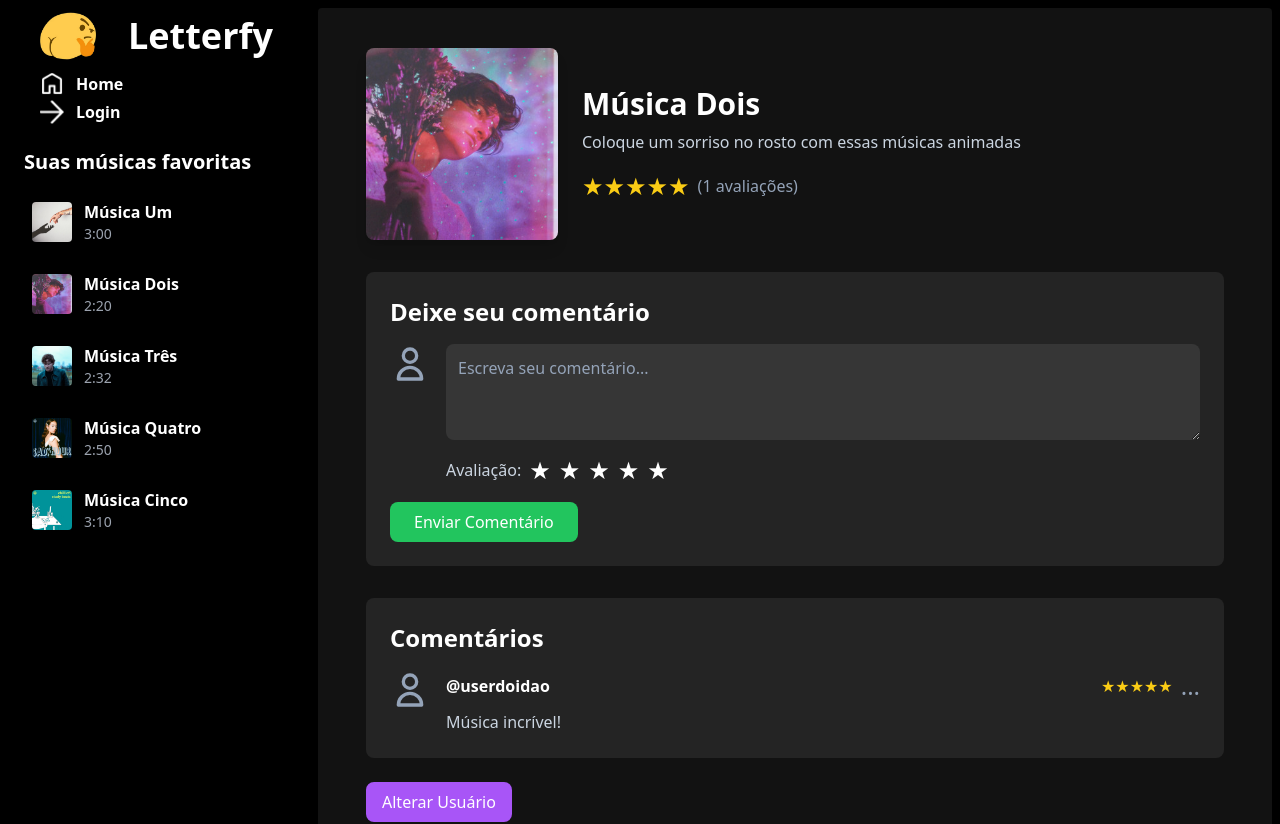
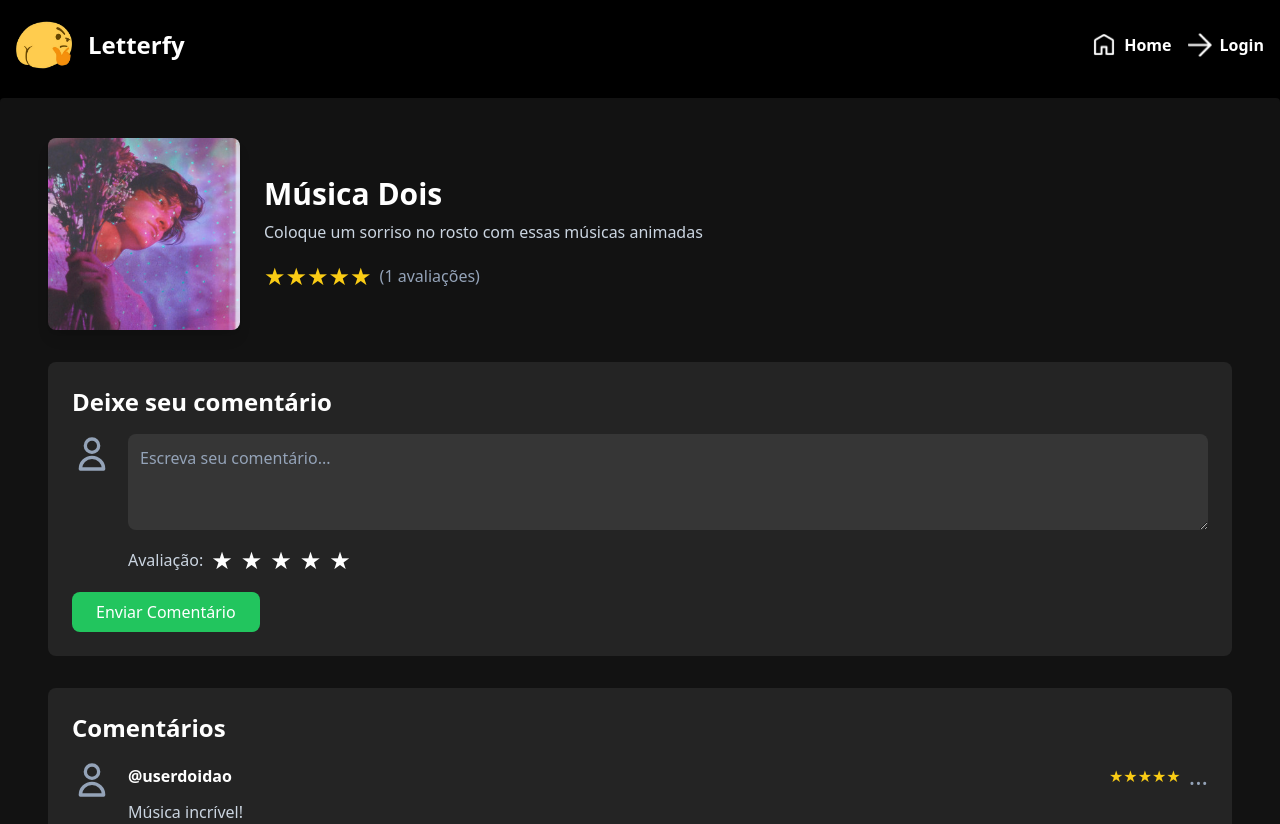
Before and after one commit to RuanPereiradev/letterfy-frontend, a React (Vite) app: page /song/1 in a window 1280 px wide. Shown: the top 824 px of the page. Built offline with nearby package versions, Linux system fonts and the light colour scheme.

Commit message:
modo carrossel

```diff
--- a/package.json
+++ b/package.json
@@ -12,10 +12,13 @@
   "dependencies": {
     "axios": "^1.8.3",
     "framer-motion": "^12.5.0",
+    "icons": "^1.0.0",
     "react": "^18.3.1",
     "react-dom": "^18.3.1",
     "react-icons": "^5.5.0",
-    "react-router-dom": "^7.1.1"
+    "react-router-dom": "^7.1.1",
+    "react-slick": "^0.30.3",
+    "slick-carousel": "^1.8.1"
   },
   "devDependencies": {
     "@eslint/js": "^9.17.0",
--- a/src/App.jsx
+++ b/src/App.jsx
@@ -5,6 +5,7 @@ import { useLocation } from "react-router-dom";
 import LoginSingup from "./components/LoginSingup";
 import Register from "./components/Register";
 import Footer from "./components/Footer";
+import { AuthProvider } from "./context/AuthContext"; // Importe o provedor do contexto
 
 const App = () => {
   const location = useLocation();
@@ -14,7 +15,12 @@ const App = () => {
     location.pathname === "/login" || location.pathname === "/register";
 
   return (
+    <AuthProvider>
+      {" "}
+      {/* Envolva sua aplicação com o AuthProvider */}
       <div className="flex flex-col min-h-screen bg-black">
+        <Sidebar />
+
         {isAuthPage ? (
           location.pathname === "/login" ? (
             <LoginSingup />
@@ -24,7 +30,6 @@ const App = () => {
         ) : (
           <div className="flex flex-col flex-grow">
             <div className="flex flex-grow">
-            <Sidebar />
               <Display />
             </div>
             {/* Footer agora está corretamente posicionado no final */}
@@ -32,6 +37,7 @@ const App = () => {
           </div>
         )}
       </div>
+    </AuthProvider>
   );
 };
 
--- a/src/components/AlbumList.jsx
+++ b/src/components/AlbumList.jsx
@@ -1,13 +1,30 @@
 import React from "react";
+import Slider from "react-slick";
+import "slick-carousel/slick/slick.css";
+import "slick-carousel/slick/slick-theme.css";
 
 const AlbumList = ({ albums }) => {
+  const sliderSettings = {
+    dots: false,
+    infinite: true,
+    speed: 500,
+    slidesToShow: 4,
+    slidesToScroll: 1,
+    responsive: [
+      { breakpoint: 1024, settings: { slidesToShow: 3 } },
+      { breakpoint: 768, settings: { slidesToShow: 2 } },
+      { breakpoint: 480, settings: { slidesToShow: 1 } },
+    ],
+  };
+
   return (
-    <div className="flex flex-wrap gap-8 justify-center p-4">
+    <div className="p-4">
       {albums && albums.length > 0 ? (
-        albums.map((album) => (
+        <Slider {...sliderSettings}>
+          {albums.map((album) => (
+            <div key={album.id} className="p-2">
               <div
-            key={album.id}
-            className="cursor-pointer w-[300px] p-6 rounded-lg shadow-lg bg-gray-900
+                className="cursor-pointer w-full p-4 rounded-lg shadow-lg bg-black-900
                 transform transition-transform duration-300 hover:scale-105 hover:shadow-2xl"
               >
                 <img
@@ -15,10 +32,14 @@ const AlbumList = ({ albums }) => {
                   alt={album.name}
                   className="w-full h-60 object-cover rounded-md"
                 />
-            <h2 className="text-xl font-semibold mt-3">{album.name}</h2>
-            <p className="text-gray-400">Lançamento: {album.release_date}</p>
+                <h2 className="text-xl font-semibold mt-3 text-center">{album.name}</h2>
+                <p className="text-gray-400 text-center">
+                  Lançamento: {album.release_date}
+                </p>
               </div>
-        ))
+            </div>
+          ))}
+        </Slider>
       ) : (
         <p className="text-white text-center">Nenhum álbum encontrado</p>
       )}
--- a/src/components/Display.jsx
+++ b/src/components/Display.jsx
@@ -29,9 +29,9 @@ const Display = () => {
   return (
     <div
       ref={displayRef}
-      className={`w-[100%] m-2 px-6 pt-4 rounded bg-[#121212] text-white overflow-auto ${
-        isAuthPage ? "w-[100%]" : "lg:w-[75%]"
-      } lg:ml-0`}
+      className={`w-full m-2 px-6 pt-4 rounded bg-[#121212] text-white overflow-auto ${
+        isAuthPage ? "w-full" : "lg:w-4/4" // Usando lg:w-3/4 para uma largura adequada no desktop
+      } mx-auto`} // Adiciona margem automática para centralizar
     >
       <Routes>
         <Route path="/" element={<DisplayHome />} />
--- a/src/components/DisplayHome.jsx
+++ b/src/components/DisplayHome.jsx
@@ -1,26 +1,23 @@
 import React, { useState, useEffect } from "react";
 import Navbar from "./Navbar";
 import AlbumList from "./AlbumList";
-import { assets } from "../assets/assets";
-import { motion } from "framer-motion"; // Importando a biblioteca para animações
-import Footer from "./Footer";
+import { motion } from "framer-motion";
+import Slider from "react-slick";
+import "slick-carousel/slick/slick.css";
+import "slick-carousel/slick/slick-theme.css";
+import { FiSearch } from "react-icons/fi"; // Ícone de pesquisa
 
 const DisplayHome = () => {
   const [albums, setAlbums] = useState([]);
+  const [topRatedAlbums, setTopRatedAlbums] = useState([]);
   const [isLoading, setIsLoading] = useState(true);
-  const [searchQuery, setSearchQuery] = useState(""); // Estado para a pesquisa
+  const [searchQuery, setSearchQuery] = useState("");
 
   useEffect(() => {
     fetch("http://localhost:8080/spotify/api/albumsReleases")
       .then((response) => response.json())
       .then((data) => {
-        console.log("Dados da API:", data);
-        if (Array.isArray(data)) {
-          setAlbums(data);
-        } else {
-          console.error("A estrutura da resposta não é um array.");
-          setAlbums([]);
-        }
+        setAlbums(Array.isArray(data) ? data : []);
         setIsLoading(false);
       })
       .catch((error) => {
@@ -30,36 +27,60 @@ const DisplayHome = () => {
       });
   }, []);
 
-  const handleSearch = (e) => {
-    setSearchQuery(e.target.value); // Atualiza o termo de pesquisa
-  };
+  useEffect(() => {
+    fetch("http://localhost:8080/spotify/api/topRatedAlbums")
+      .then((response) => response.json())
+      .then((data) => {
+        setTopRatedAlbums(Array.isArray(data) ? data : []);
+      })
+      .catch((error) => {
+        console.error("Erro ao obter álbuns mais votados:", error);
+        setTopRatedAlbums([]);
+      });
+  }, []);
+
+  const handleSearch = (e) => setSearchQuery(e.target.value);
 
   const filteredAlbums = albums.filter((album) =>
     album.name.toLowerCase().includes(searchQuery.toLowerCase())
   );
 
+  const sliderSettings = {
+    dots: false,
+    infinite: true,
+    speed: 500,
+    slidesToShow: 4,
+    slidesToScroll: 1,
+    responsive: [
+      { breakpoint: 1024, settings: { slidesToShow: 3 } },
+      { breakpoint: 768, settings: { slidesToShow: 2 } },
+      { breakpoint: 480, settings: { slidesToShow: 1 } },
+    ],
+  };
+
   return (
-    <>
+    <div className="min-h-screen flex flex-col">
       <Navbar />
 
-      {/* Barra de pesquisa com animação */}
+      {/* Barra de pesquisa */}
       <motion.div
-        className="search-bar flex items-center space-x-2 p-2 bg-black-700 rounded-lg shadow-md"
-        initial={{ opacity: 0, x: -100 }} // Inicializa a barra fora da tela (na esquerda)
-        animate={{ opacity: 1, x: 0 }} // Move para a posição original
-        transition={{ duration: 0.5, ease: "easeOut" }} // Duração de 0.5s e easing suave
+        className="search-bar flex items-center space-x-2 p-2 bg-gray-800 rounded-lg shadow-md w-full max-w-md mx-auto mt-4"
+        initial={{ opacity: 0, x: -100 }}
+        animate={{ opacity: 1, x: 0 }}
+        transition={{ duration: 0.5, ease: "easeOut" }}
       >
-        <img className="w-6" src={assets.search_icon} alt="Search icon" />
+        <FiSearch className="text-gray-900 text-xl" />
         <input
           type="text"
           placeholder="Pesquisar álbuns..."
           value={searchQuery}
           onChange={handleSearch}
-          className="border-none outline-none bg-transparent p-2 w-full rounded-full placeholder-gray-500 "
+          className="border-none outline-none bg-transparent p-2 w-full placeholder-gray-500 text-white"
         />
       </motion.div>
 
-      {/* Animação dos resultados da pesquisa */}
+      {/* Conteúdo da página */}
+      <div className="flex-1">
         {searchQuery ? (
           <motion.div
             className="search-results"
@@ -68,22 +89,14 @@ const DisplayHome = () => {
             transition={{ duration: 0.5 }}
           >
             <h1 className="my-5 font-bold text-2xl">Resultados da Pesquisa</h1>
-          <motion.div
-            className="flex overflow-x-auto space-x-4 p-4"
-            initial={{ x: -100, opacity: 0 }}
-            animate={{ x: 0, opacity: 1 }}
-            transition={{ duration: 0.5 }}
-          >
             {filteredAlbums.length > 0 ? (
               <AlbumList albums={filteredAlbums} />
             ) : (
               <p className="text-white text-center">Nenhum álbum encontrado.</p>
             )}
           </motion.div>
-        </motion.div>
         ) : (
           <motion.div
-          className="mb-4"
             initial={{ opacity: 0 }}
             animate={{ opacity: 1 }}
             transition={{ duration: 0.5 }}
@@ -96,7 +109,28 @@ const DisplayHome = () => {
             )}
           </motion.div>
         )}
-    </>
+      </div>
+
+      {/* Seção de Álbuns Mais Votados - Agora rola junto com a página */}
+      <div className="mt-10 p-5">
+        <h1 className="my-5 font-bold text-2xl">Álbuns Mais Votados</h1>
+        <Slider {...sliderSettings}>
+          {topRatedAlbums.map((album) => (
+            <div key={album.id} className="p-2">
+              <img
+                src={album.cover}
+                alt={album.name}
+                className="w-full rounded-lg shadow-lg"
+              />
+              <p className="text-center text-white mt-2 font-semibold">
+                {album.name}
+              </p>
+            </div>
+          ))}
+        </Slider>
+      </div>
+
+    </div>
   );
 };
 
--- a/src/components/Sidebar.jsx
+++ b/src/components/Sidebar.jsx
@@ -1,86 +1,57 @@
-import React, { useContext, useEffect, useState } from 'react';
-import { assets, favoriteSongs } from '../assets/assets';
-import { useNavigate } from 'react-router-dom';
-import { PlayerContext } from '../context/PlayerContext';
+import React, { useContext, useEffect, useState } from "react";
+import { assets, favoriteSongs } from "../assets/assets";
+import { useNavigate } from "react-router-dom";
+import { PlayerContext } from "../context/PlayerContext";
 import { useAuth } from "../context/AuthContext"; // Corrija a importação
 import { motion } from "framer-motion";
-import axios from 'axios';
+import axios from "axios";
 
 const Sidebar = () => {
   const navigate = useNavigate();
   const { playWithId } = useContext(PlayerContext);
-  const {user, logout} = useAuth
+  const { user, logout } = useAuth;
 
+return (
+  <header>
+    <div className="w-full h-[90px] p-4 flex items-center justify-between bg-black text-white">
+      {/* Cabeçalho e itens */}
+      <div className="flex items-center gap-2">
+        <img className="w-14" src={assets.sticker_1} alt="logo" />
+        <p className="font-bold text-2xl ml-2">Letterfy</p>
+      </div>
 
-  return (
-    <div className="w-[25%] h-full p-2 flex-col gap-2 text-white hidden lg:flex bg-black">
-      {/* Cabeçalho – Logo */}
-      <div className="h-[15%] flex flex-col justify-around">
+      <div className="flex items-center gap-4">
         <div
           onClick={() => navigate("/")}
-          className="flex items-center gap-3 pl-8 cursor-pointer"
-        >
-          <img className="w-14" src={assets.sticker_1} alt="logo" />
-          <p className="font-bold text-4xl ml-5">Letterfy</p>
-        </div>
-      </div>
-
-      {/* Navegação – Home e Search */}
-      <div className="h-[15%] flex flex-col justify-around">
-        <div
-          onClick={() => navigate("/")}
-          className="flex items-center gap-3 pl-8 cursor-pointer"
+          className="flex items-center gap-2 cursor-pointer hover:text-gray-300"
         >
           <img className="w-6" src={assets.home_icon} alt="Home Icon" />
-          <p className="font-bold">Home</p>
+          <p className="font-semibold">Home</p>
         </div>
-
-
 
         {!user ? (
           <div
             onClick={() => navigate("/login")}
-            className="flex items-center gap-3 pl-8 cursor-pointer mt-1 hover:bg-grey-200 hover:scale-105 transition-all duration-300 text-sm md:text-base"
+            className="flex items-center gap-2 cursor-pointer hover:text-gray-300"
           >
-            <img className="w-6" src={assets.arrow_icon} alt="" />
-            <p className="font-bold">Login</p>
+            <img className="w-6" src={assets.arrow_icon} alt="Login Icon" />
+            <p className="font-semibold">Login</p>
           </div>
         ) : (
           <div
             onClick={logout}
-            className="flex items-center gap-3 pl-8 cursor-pointer"
+            className="flex items-center gap-2 cursor-pointer hover:text-gray-300"
           >
             <img className="w-6" src={assets.arrow_icon} alt="Logout Icon" />
-            <p className="font-bold">Logout</p>
+            <p className="font-semibold">Logout</p>
           </div>
         )}
       </div>
+    </div>
+    {/* Lista de Músicas Favoritas */}
+  </header>
+);
 
-      {/* Lista de Músicas Favoritas */}
-      <div className="h-[70%] overflow-y-auto p-4">
-        <h2 className="text-xl font-bold mb-4">Suas músicas favoritas</h2>
-        <ul>
-          {favoriteSongs.map((song) => (
-            <li
-              key={song.id}
-              className="flex items-center gap-3 mb-3 cursor-pointer p-2"
-              onClick={() => playWithId(song.id)}
-            >
-              <img
-                className="w-10 h-10 rounded"
-                src={song.image}
-                alt={song.name}
-              />
-              <div className="flex flex-col">
-                <p className="font-semibold">{song.name}</p>
-                <p className="text-sm text-gray-400">{song.duration}</p>
-              </div>
-            </li>
-          ))}
-        </ul>
-      </div>
-    </div>
-  );
 };
 
 export default Sidebar;
```
Also changed, not shown: 1 other file (tests, documents, lock files or other folders). Lines whose indentation alone changed are shown as unchanged.
